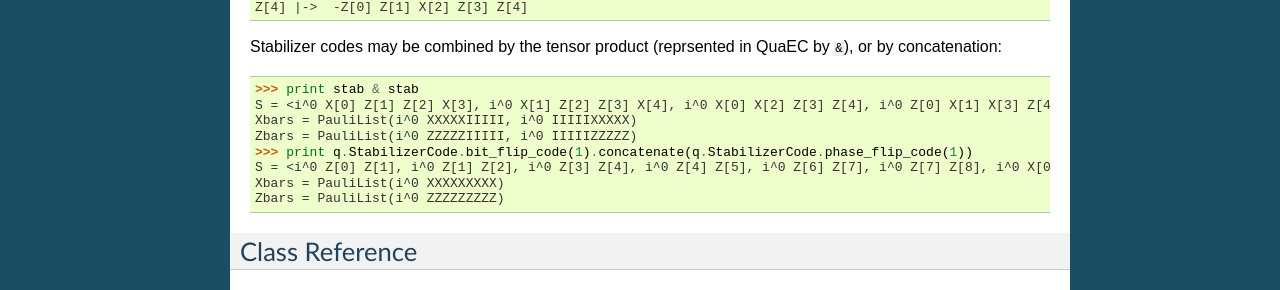
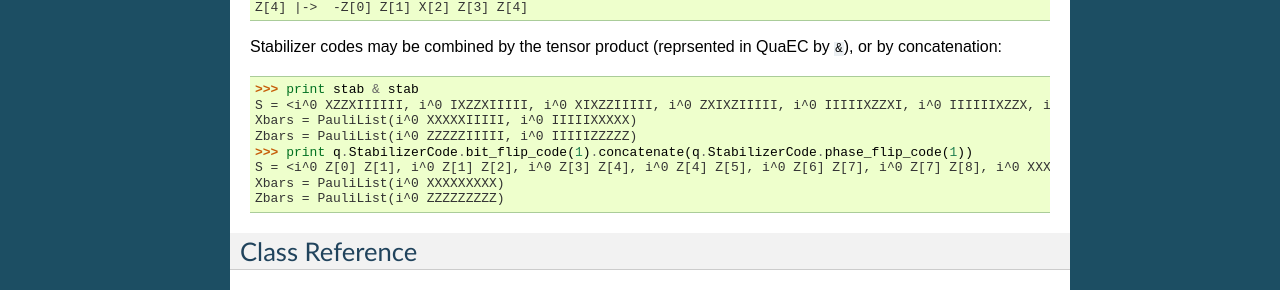
Before and after one commit to cgranade/python-quaec, a Sphinx documentation site: the page built from doc/stab.rst, in a window 1280 px wide. Shown: the part 1037-1327 px from the top of the page. Built offline with Sphinx 7.4.7, drawn with Linux system fonts in a browser that asks for light colours; formulas are drawn with MathJax 3.

Commit message:
Fixed sparsity in expected output for doctests in stab.rst.

```diff
--- a/doc/stab.rst
+++ b/doc/stab.rst
@@ -74,11 +74,11 @@ Stabilizer codes may be combined by the tensor product (reprsented in QuaEC by
 ``&``), or by concatenation:
 
 >>> print stab & stab
-S = <i^0 X[0] Z[1] Z[2] X[3], i^0 X[1] Z[2] Z[3] X[4], i^0 X[0] X[2] Z[3] Z[4], i^0 Z[0] X[1] X[3] Z[4], i^0 X[5] Z[6] Z[7] X[8], i^0 X[6] Z[7] Z[8] X[9], i^0 X[5] X[7] Z[8] Z[9], i^0 Z[5] X[6] X[8] Z[9]>
+S = <i^0 XZZXIIIIII, i^0 IXZZXIIIII, i^0 XIXZZIIIII, i^0 ZXIXZIIIII, i^0 IIIIIXZZXI, i^0 IIIIIIXZZX, i^0 IIIIIXIXZZ, i^0 IIIIIZXIXZ>
 Xbars = PauliList(i^0 XXXXXIIIII, i^0 IIIIIXXXXX)
 Zbars = PauliList(i^0 ZZZZZIIIII, i^0 IIIIIZZZZZ)
 >>> print q.StabilizerCode.bit_flip_code(1).concatenate(q.StabilizerCode.phase_flip_code(1))
-S = <i^0 Z[0] Z[1], i^0 Z[1] Z[2], i^0 Z[3] Z[4], i^0 Z[4] Z[5], i^0 Z[6] Z[7], i^0 Z[7] Z[8], i^0 X[0] X[1] X[2] X[3] X[4] X[5], i^0 X[3] X[4] X[5] X[6] X[7] X[8]>
+S = <i^0 Z[0] Z[1], i^0 Z[1] Z[2], i^0 Z[3] Z[4], i^0 Z[4] Z[5], i^0 Z[6] Z[7], i^0 Z[7] Z[8], i^0 XXXXXXIII, i^0 IIIXXXXXX>
 Xbars = PauliList(i^0 XXXXXXXXX)
 Zbars = PauliList(i^0 ZZZZZZZZZ)
 
```
